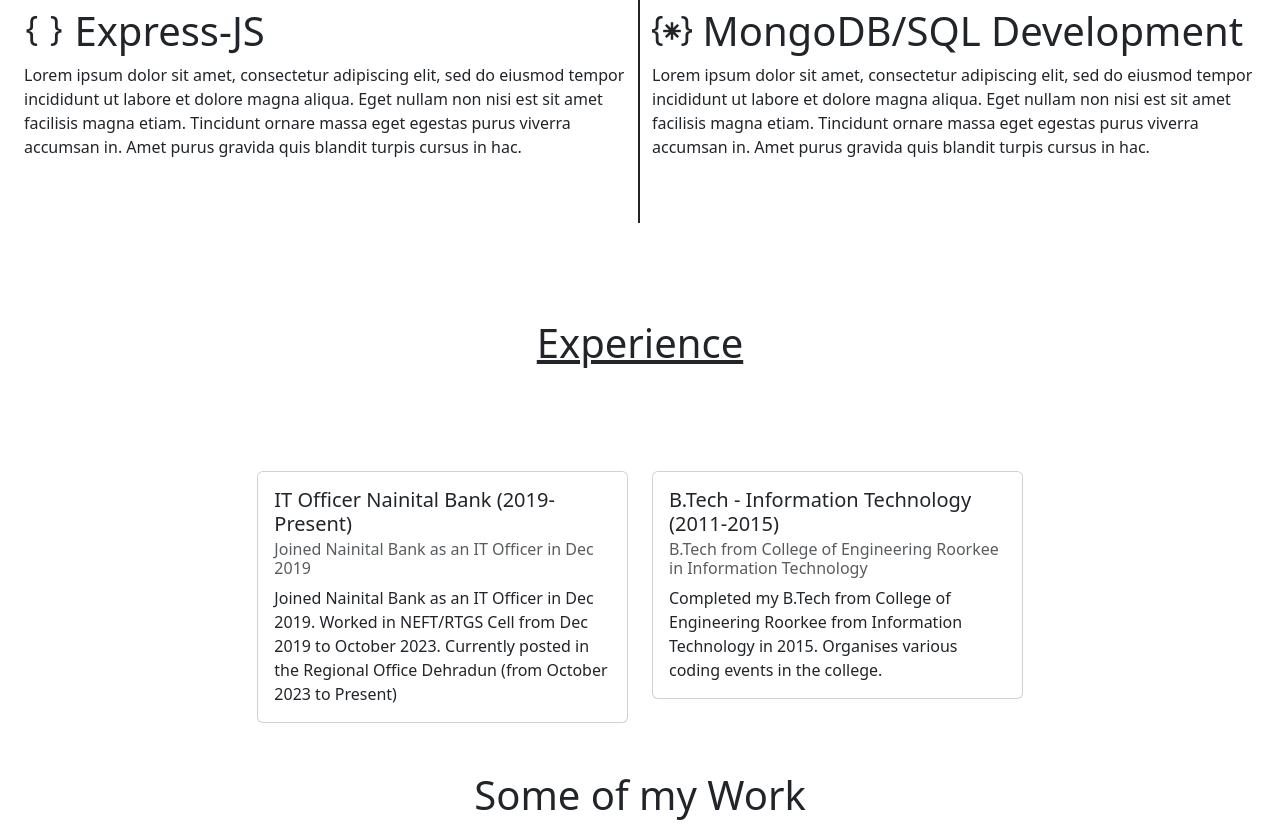
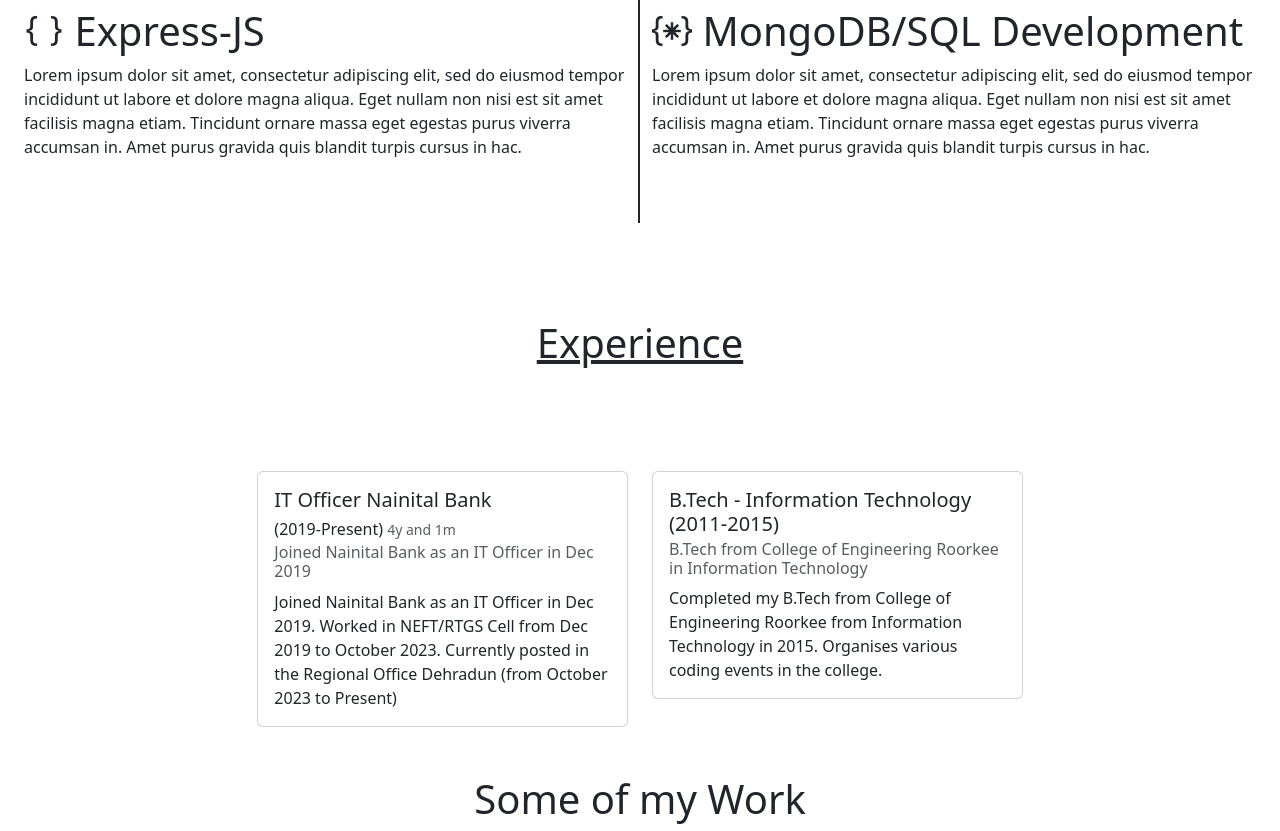
Before and after one commit to Deepank481/MyPortfolio, a plain HTML site: page index.html in a window 1280 px wide. Shown: the part 2163-2994 px from the top of the page. Drawn offline with nearby package versions, Linux system fonts and the light colour scheme.

Commit message:
18 jan commit

```diff
--- a/index.html
+++ b/index.html
@@ -227,7 +227,14 @@
               <div class="card">
                 <div class="card-body">
                   <h5 class="card-title">
-                    IT Officer Nainital Bank (2019-Present)
+                    IT Officer Nainital Bank<br />
+                    <h6>
+                      (2019-Present)
+                      <small
+                        class="text-body-secondary"
+                        id="display-timeperiod"
+                      ></small>
+                    </h6>
                   </h5>
                   <h6 class="card-subtitle mb-2 text-body-secondary">
                     Joined Nainital Bank as an IT Officer in Dec 2019
--- a/script.js
+++ b/script.js
@@ -6,6 +6,7 @@
 const skillMenuItem = document.getElementById("skill-menu-item");
 const workMenuItem = document.getElementById("work-menu-item");
 const projectMenuItem = document.getElementById("project-menu-item");
+const displayTimePeriod = document.getElementById("display-timeperiod");
 const menuItems = [aboutMenuItem, skillMenuItem, workMenuItem, projectMenuItem];
 
 for (let item of menuItems) {
@@ -60,4 +61,10 @@
 
 const oldDate = luxon.DateTime.fromISO("2019-12-02");
 const newDate = luxon.DateTime.now();
-console.log(newDate.diff(oldDate, ["year", "months", "days"]).toObject());
+console.log();
+
+displayTimePeriod.innerText = `${
+  newDate.diff(oldDate, ["year", "months", "days"]).toObject()["years"]
+}y and ${
+  newDate.diff(oldDate, ["year", "months", "days"]).toObject()["months"]
+}m`;
```
